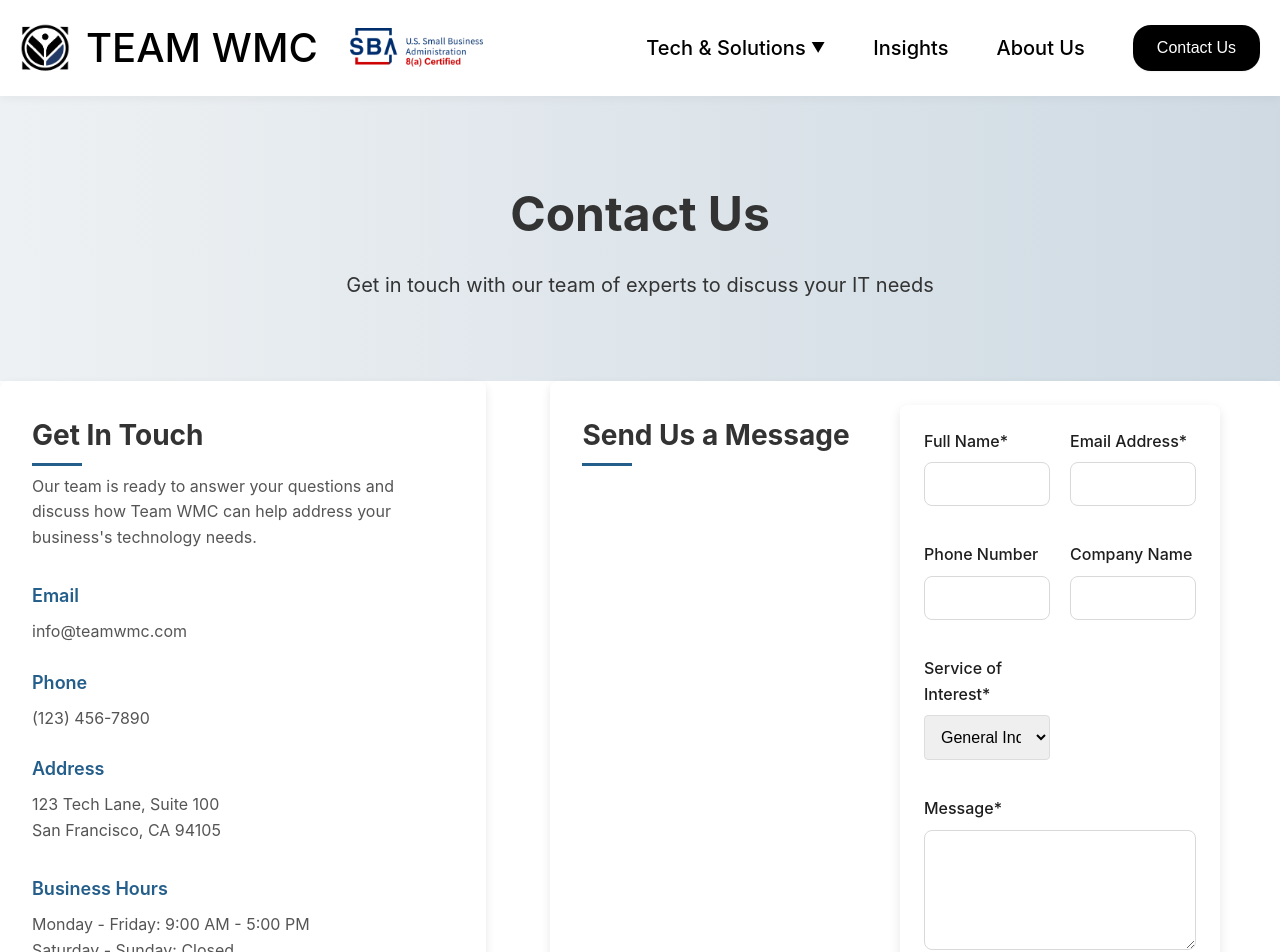
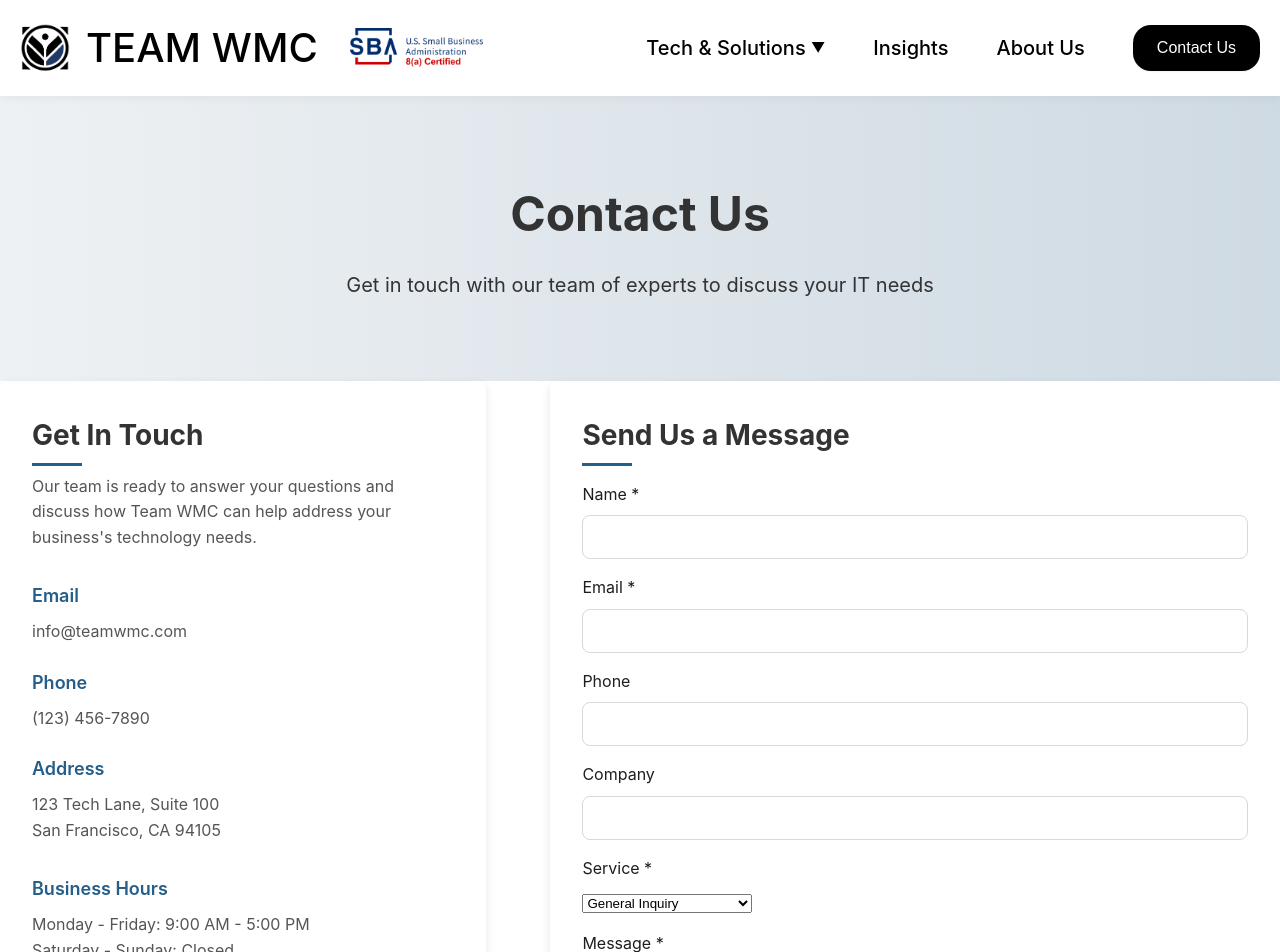
Before and after one commit to anthonyvnguyen/teamWMC, a React (Create React App) app: page /contact in a window 1280 px wide. Shown: the top 952 px of the page. Built offline with nearby package versions, Linux system fonts and the light colour scheme.

Commit message:
fixed contact page

```diff
--- a/src/pages/Contact.tsx
+++ b/src/pages/Contact.tsx
@@ -30,7 +30,6 @@
 
     const handleSubmit = (e: React.FormEvent) => {
         e.preventDefault();
-        // Here you would typically send the form data to your backend or email service
         console.log("Form submitted:", formData);
         setFormSubmitted(true);
 
@@ -53,6 +52,7 @@
             <Navbar />
 
             <main>
+                {/* Hero Section */}
                 <section className="contact-hero">
                     <div className="contact-hero-container">
                         <h1>Contact Us</h1>
@@ -63,8 +63,10 @@
                     </div>
                 </section>
 
+                {/* Contact Section */}
                 <section className="contact-section">
                     <div className="contact-container">
+                        {/* Left Column: Contact Info */}
                         <div className="contact-info">
                             <h2>Get In Touch</h2>
                             <p>
@@ -102,6 +104,7 @@
                             </div>
                         </div>
 
+                        {/* Right Column: Contact Form */}
                         <div className="contact-form-container">
                             <h2>Send Us a Message</h2>
                             {formSubmitted ? (
@@ -113,12 +116,9 @@
                                     </p>
                                 </div>
                             ) : (
-                                <form
-                                    className="contact-form"
-                                    onSubmit={handleSubmit}
-                                >
+                                <form onSubmit={handleSubmit}>
                                     <div className="form-group">
-                                        <label htmlFor="name">Full Name*</label>
+                                        <label htmlFor="name">Name *</label>
                                         <input
                                             type="text"
                                             id="name"
@@ -130,9 +130,7 @@
                                     </div>
 
                                     <div className="form-group">
-                                        <label htmlFor="email">
-                                            Email Address*
-                                        </label>
+                                        <label htmlFor="email">Email *</label>
                                         <input
                                             type="email"
                                             id="email"
@@ -144,9 +142,7 @@
                                     </div>
 
                                     <div className="form-group">
-                                        <label htmlFor="phone">
-                                            Phone Number
-                                        </label>
+                                        <label htmlFor="phone">Phone</label>
                                         <input
                                             type="tel"
                                             id="phone"
@@ -157,9 +153,7 @@
                                     </div>
 
                                     <div className="form-group">
-                                        <label htmlFor="company">
-                                            Company Name
-                                        </label>
+                                        <label htmlFor="company">Company</label>
                                         <input
                                             type="text"
                                             id="company"
@@ -171,7 +165,7 @@
 
                                     <div className="form-group">
                                         <label htmlFor="service">
-                                            Service of Interest*
+                                            Service *
                                         </label>
                                         <select
                                             id="service"
@@ -183,36 +177,36 @@
                                             <option value="general">
                                                 General Inquiry
                                             </option>
-                                            <option value="cloud">
-                                                Cloud Solutions
+                                            <option value="web-dev">
+                                                Web Development
                                             </option>
-                                            <option value="security">
-                                                Cyber Security
+                                            <option value="app-dev">
+                                                Application Development
                                             </option>
-                                            <option value="networking">
-                                                Networking
+                                            <option value="support">
+                                                Technical Support
+                                            </option>
+                                            <option value="consultation">
+                                                IT Consultation
                                             </option>
                                         </select>
                                     </div>
 
                                     <div className="form-group">
                                         <label htmlFor="message">
-                                            Message*
+                                            Message *
                                         </label>
                                         <textarea
                                             id="message"
                                             name="message"
+                                            rows={5}
                                             value={formData.message}
                                             onChange={handleChange}
-                                            rows={5}
                                             required
                                         ></textarea>
                                     </div>
 
-                                    <button
-                                        type="submit"
-                                        className="btn primary-btn"
-                                    >
+                                    <button type="submit" className="btn">
                                         Submit
                                     </button>
                                 </form>
--- a/src/styles/Contact.css
+++ b/src/styles/Contact.css
@@ -121,52 +121,6 @@
     background-color: #245e8a;
 }
 
-.contact-form {
-    display: grid;
-    grid-template-columns: 1fr 1fr;
-    gap: 20px;
-}
-
-.form-group {
-    margin-bottom: 20px;
-}
-
-.form-group:nth-last-child(2),
-.form-group:last-child {
-    grid-column: span 2;
-}
-
-.form-group label {
-    display: block;
-    margin-bottom: 8px;
-    font-weight: 500;
-    color: #333;
-}
-
-.form-group input,
-.form-group select,
-.form-group textarea {
-    width: 100%;
-    padding: 12px;
-    border: 1px solid #ddd;
-    border-radius: 4px;
-    font-size: 16px;
-    transition: border-color 0.3s ease;
-}
-
-.form-group input:focus,
-.form-group select:focus,
-.form-group textarea:focus {
-    border-color: #245e8a;
-    outline: none;
-}
-
-.contact-form button {
-    grid-column: span 2;
-    justify-self: start;
-    padding: 14px 32px;
-    font-size: 16px;
-}
 
 /* Form Success */
 .form-success {
```
